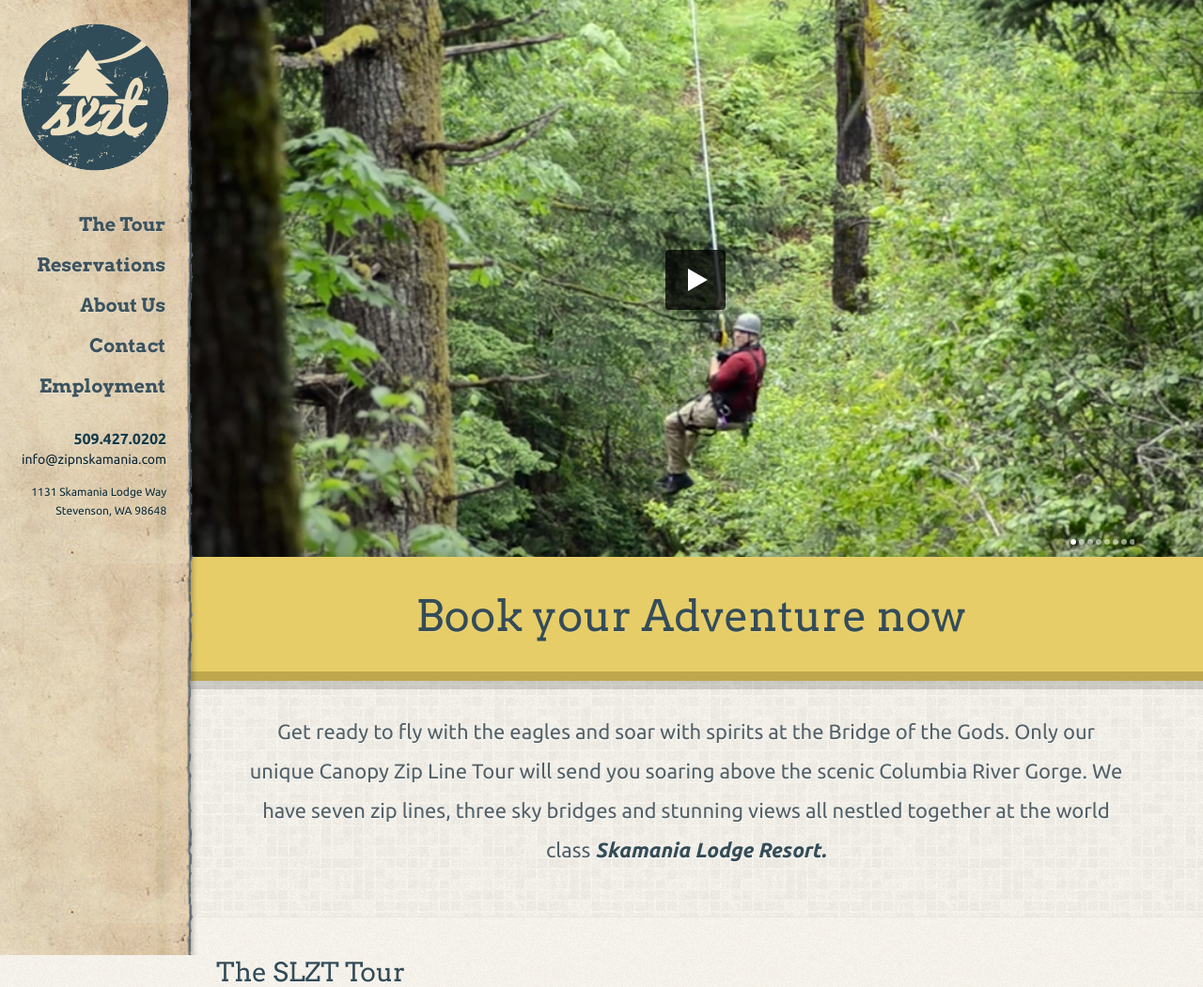
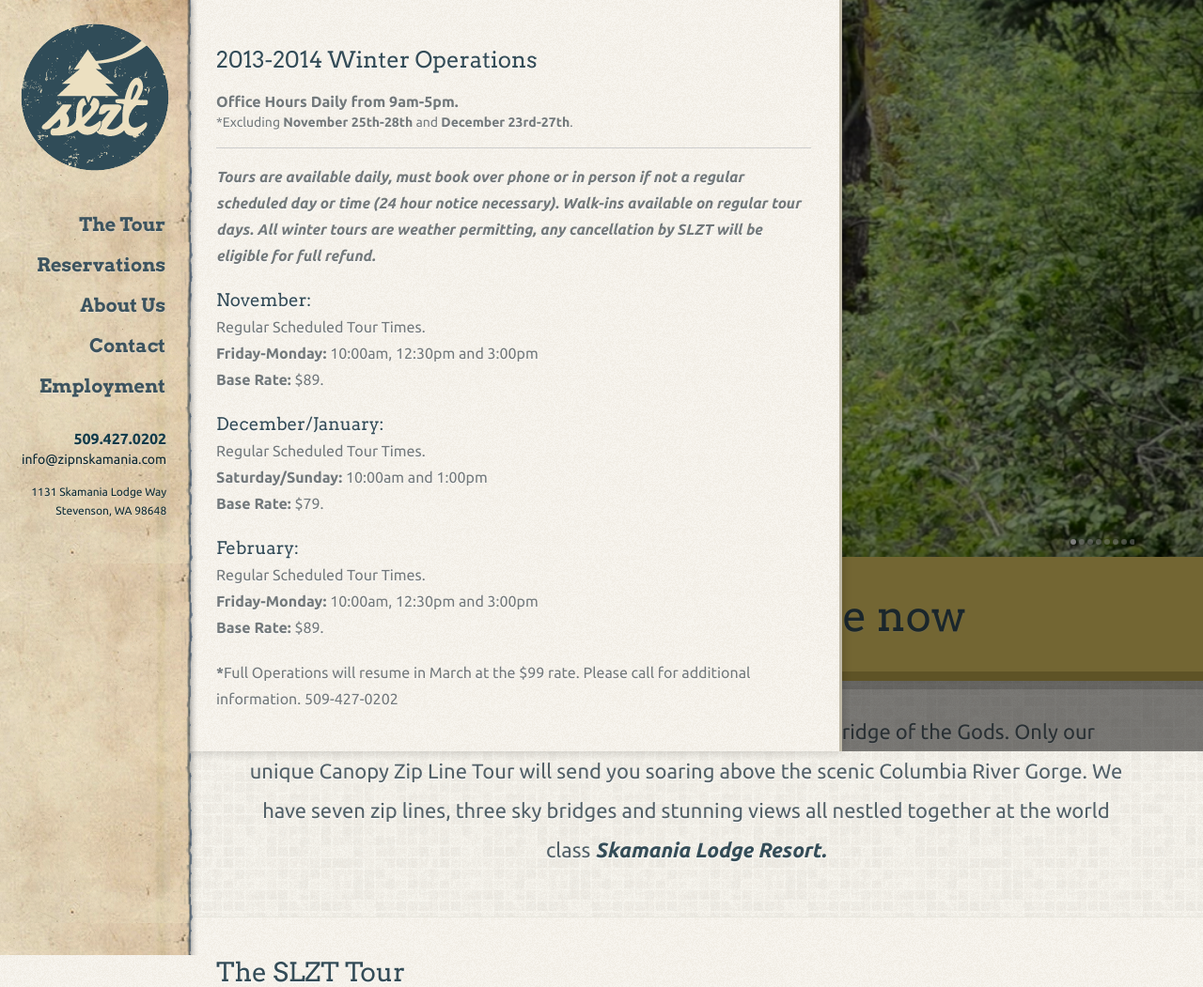
Before and after one commit to codyevans/SkamaniaLodgeZipTour, a PHP site: page /foo/ in a window 1280 px wide. Shown: the top 1051 px of the page at 94% size. Run offline with PHP 8.4, Linux system fonts and the light colour scheme; some libraries are stand-ins or nearby versions.

Commit message:
adding new overlay feature

```diff
--- /dev/null
+++ b/css/submenu-overlay-feature.css
@@ -0,0 +1 @@
+#fullscreen-overlay{position:fixed;top:0;left:0;width:100%;height:100%;background:rgba(0,0,0,0.5);z-index:98}@media (max-width: 768px){#fullscreen-overlay{display:none}}.info-overlay{position:fixed;overflow:scroll;max-width:1000px;min-width:700px;width:70%;height:100%;top:0;left:0;padding:30px 30px 30px 230px;background:#f7f4ed url(../assets/bkgd_img/background_texture.gif);border-right:3px solid #c1bba9;box-shadow:0 0 10px rgba(0,0,0,0.2);z-index:99}@media (max-width: 768px){.info-overlay{display:none}}
--- a/index.php
+++ b/index.php
@@ -12,7 +12,7 @@
 
         <meta name="apple-mobile-web-app-capable" content="yes" />
 
-        <link rel="stylesheet" href="css/main.css">
+        <link rel="stylesheet" href="css/main.css?ver=1.2">
 
         <!-- basic stylesheet -->
         <link rel="stylesheet" href="royalslider/royalslider.css">
@@ -510,6 +510,59 @@
                 </div>
             </div>
 
+            <!-- NEW FEATURE -->
+            <div id="fullscreen-overlay"></div>
+            <div id="submenu-info-overlay" class="info-overlay winter-schedule">
+
+
+                <div>
+                    <!--  <img src="assets/SkamaniaLogo.png" class="modalLogo"> -->
+
+                     <h2>
+                       2013-2014 Winter Operations
+                     </h2>
+
+                     <p class="emp" style="line-height: 21px;">
+                        <strong>Office Hours Daily from 9am-5pm.</strong> <br>
+                        <span style="font-size: 14px;">*Excluding <strong>November 25th-28th</strong> and <strong>December 23rd-27th</strong>.</span>
+                    </p>
+                    <hr>
+                    <p style="font-style: italic;">
+                        Tours are available daily, must book over phone or in person if not a regular scheduled day or
+                        time (24 hour notice necessary). Walk-ins available on regular tour days. All winter tours
+                        are weather permitting, any cancellation by SLZT will be eligible for full refund.
+                    </p>
+                    <h3 style="margin-bottom: 0;">November:</h3>
+                    <p>
+                        Regular Scheduled Tour Times. <br>
+                        <strong>Friday-Monday:</strong> 10:00am, 12:30pm and 3:00pm <br>
+                        <strong>Base Rate:</strong> $89.
+                    </p>
+                     <h3 style="margin-bottom: 0;">December/January:</h3>
+                    <p>
+                        Regular Scheduled Tour Times. <br>
+                        <strong>Saturday/Sunday:</strong> 10:00am and 1:00pm <br>
+                        <strong>Base Rate:</strong> $79.
+                    </p>
+                    <h3 style="margin-bottom: 0;">February:</h3>
+                    <p>
+                        Regular Scheduled Tour Times. <br>
+                        <strong>Friday-Monday:</strong> 10:00am, 12:30pm and 3:00pm <br>
+                        <strong>Base Rate:</strong> $89.
+                    </p>
+                    <p>
+                        <strong>*</strong>Full Operations will resume in March at the $99 rate. Please call for additional information. 509-427-0202
+                    </p>
+                </div>
+
+
+
+
+
+
+            </div>
+
+
             <!-- WINTER OPERATIONS MODULE -->
              <div class="module" id="winter-operations">
                 <span class="close" title="close"></span>
@@ -593,7 +646,7 @@
         <script src="//ajax.googleapis.com/ajax/libs/jquery/1.8.2/jquery.min.js"></script>
         <script>window.jQuery || document.write('<script src="js/vendor/jquery-1.8.2.min.js"><\/script>')</script>
         <script src="js/plugins.min.js"></script>
-        <script src="js/main.js?ver=1.4"></script>
+        <script src="js/main.js?ver=1.5"></script>
 
         <!-- Google Analytics: change UA-XXXXX-X to be your site's ID. -->
         <script>
--- a/js/main.js
+++ b/js/main.js
@@ -55,10 +55,10 @@
 
 // 2013-2014 Winter Schedule
 
-$('#winter-operations').lightbox_me({
-	centered: true,
-	closeSelector: "span.close"
-});
+// $('#winter-operations').lightbox_me({
+// 	centered: true,
+// 	closeSelector: "span.close"
+// });
 
 
 /* ======================================================================== */
--- a/scss/main.scss
+++ b/scss/main.scss
@@ -467,6 +467,9 @@
     height: 113px;
 }
 
+/* --- submenu overlay feature -------------------------------------------------- */
+
+@import "submenu-overlay-feature";
 
 
 /* --- booking engine ---------------------------------------------------------- */
--- /dev/null
+++ b/scss/submenu-overlay-feature.scss
@@ -0,0 +1,34 @@
+
+#fullscreen-overlay {
+	position: fixed;
+	top: 0;
+	left: 0;
+	width: 100%;
+	height: 100%;
+	background: rgba(0,0,0,0.5);
+	z-index: 98;
+
+	 @media (max-width: 768px) {
+        display: none;
+    }
+}
+
+.info-overlay {
+	position: fixed;
+	overflow: scroll;
+	max-width: 1000px;
+	min-width: 700px;
+	width: 70%;
+	height: 100%;
+	top: 0;
+	left: 0;
+	padding: 30px 30px 30px 230px;
+  	background: #f7f4ed url(../assets/bkgd_img/background_texture.gif);
+    border-right: 3px solid #c1bba9;
+    box-shadow: 0 0 10px rgba(0,0,0,0.2);
+	z-index: 99;
+
+	 @media (max-width: 768px) {
+        display: none;
+    }
+}
```
Also changed, not shown: css/main.css.
